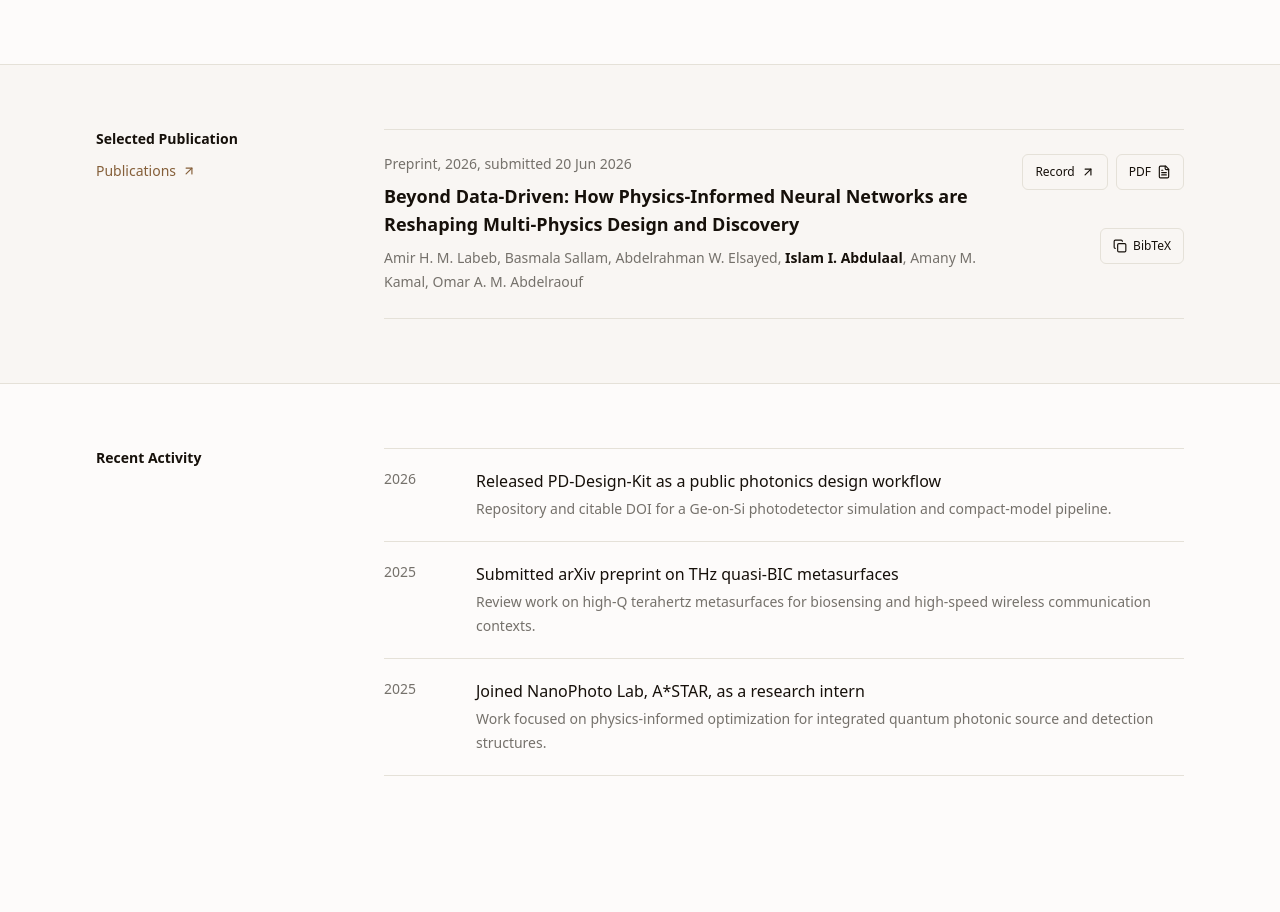
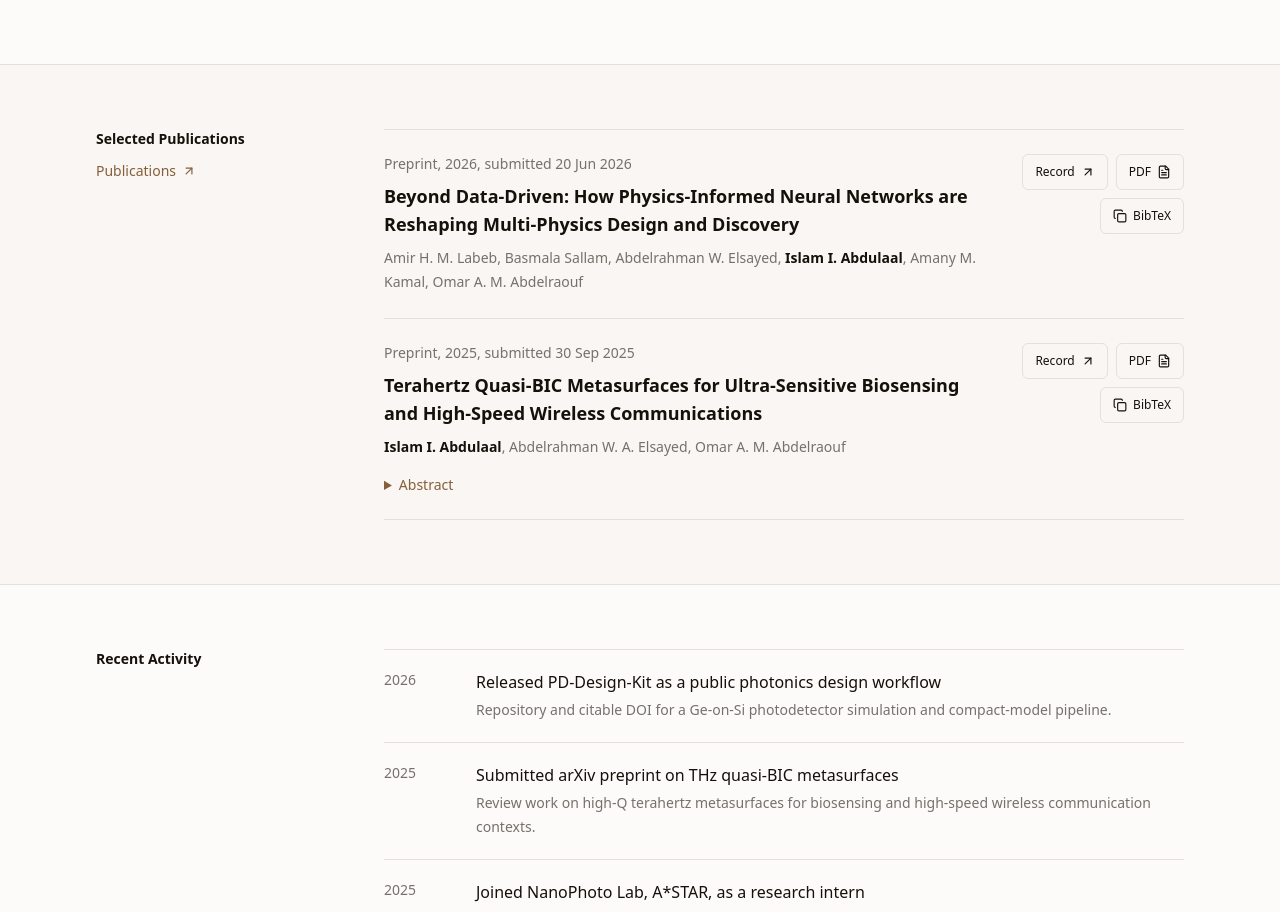
Before and after one commit to iabdul-aal/iabdul-aal.github.io, a Next.js app: page / in a window 1280 px wide. Shown: the part 1349-2261 px from the top of the page. Built offline with nearby package versions, Linux system fonts and the light colour scheme.

Commit message:
feat: add second paper abstract, show both preprints on home page, isolate details toggle layout from buttons column, and add CLAUDE.md/AGENTS.md

```diff
--- a/app/page.tsx
+++ b/app/page.tsx
@@ -127,7 +127,7 @@ export default async function Home() {
       <section className="border-y border-border bg-surface">
         <div className="mx-auto grid max-w-6xl gap-8 px-5 py-16 sm:px-6 md:grid-cols-[16rem_minmax(0,1fr)] lg:px-8">
           <div>
-            <h2 className="text-sm font-semibold text-foreground">Selected Publication</h2>
+            <h2 className="text-sm font-semibold text-foreground">Selected Publications</h2>
             <Link
               href="/publications"
               className="mt-3 inline-flex items-center gap-1.5 text-sm text-accent hover:text-accent-strong"
@@ -136,7 +136,7 @@ export default async function Home() {
               <ArrowUpRight className="h-3.5 w-3.5" aria-hidden="true" />
             </Link>
           </div>
-          <PublicationsList publications={publications.slice(0, 1)} compact />
+          <PublicationsList publications={publications.slice(0, 2)} />
         </div>
       </section>
 
--- a/components/publications-list.tsx
+++ b/components/publications-list.tsx
@@ -48,16 +48,9 @@ export function PublicationsList({ publications, compact = false }: Publications
                   ))}
                 </p>
               )}
-
-              {!compact && publication.abstract && (
-                <details className="mt-4">
-                  <summary className="cursor-pointer text-sm font-medium text-accent">Abstract</summary>
-                  <p className="mt-3 max-w-3xl text-sm leading-6 text-muted-foreground">{publication.abstract}</p>
-                </details>
-              )}
             </div>
 
-            <div className="flex flex-wrap items-start gap-2 md:justify-end">
+            <div className="flex flex-wrap items-start gap-2 md:justify-end md:self-start">
               {publication.url && (
                 <a
                   href={publication.url}
@@ -94,6 +87,13 @@ export function PublicationsList({ publications, compact = false }: Publications
               </button>
             </div>
           </div>
+
+          {!compact && publication.abstract && (
+            <details className="mt-4">
+              <summary className="cursor-pointer text-sm font-medium text-accent">Abstract</summary>
+              <p className="mt-3 max-w-3xl text-sm leading-6 text-muted-foreground">{publication.abstract}</p>
+            </details>
+          )}
         </article>
       ))}
     </div>
--- a/publications.json
+++ b/publications.json
@@ -11,6 +11,7 @@
     "venue": "Preprint",
     "year": "2025",
     "doi": "10.48550/ARXIV.2510.00357",
-    "url": "https://arxiv.org/abs/2510.00357"
+    "url": "https://arxiv.org/abs/2510.00357",
+    "abstract": "Bound states in the continuum (BICs) have emerged as a revolutionary paradigm in terahertz (THz) photonics, enabling metasurfaces with theoretically infinite quality factors (Q-factors) and unprecedented light-matter control. This review synthesizes a decade of progress in THz-BIC research, tracing the evolution from foundational symmetry-protected designs to application-optimized quasi-BICs. We dissect multipolar origins, topological robustness, and symmetry-breaking strategies underpinning high-Q resonances, alongside computational frameworks for predictive design. The timeline highlights key milestones: early dielectric metasurfaces with high Q-factor, flexible biosensors achieving microgram detection limits, and Kerker-conditioned gas spectrometers reducing path lengths by few orders of magnitude. Emerging frontiers in reconfigurable MEMS-BICs and chiral quantum photonics are critically evaluated. Despite breakthroughs, scalability barriers persist for 6G integration, including nano-fabrication tolerances, material loss trade-offs, and dynamic control gaps. This review establishes BIC metasurfaces as pivotal enablers of compact, high-efficiency THz technologies poised to bridge the gap between fundamental discovery and commercialization of THz-based 6G communication and MedTech."
   }
 ]
```
Also changed, not shown: 2 other files (tests, documents, lock files or other folders).
